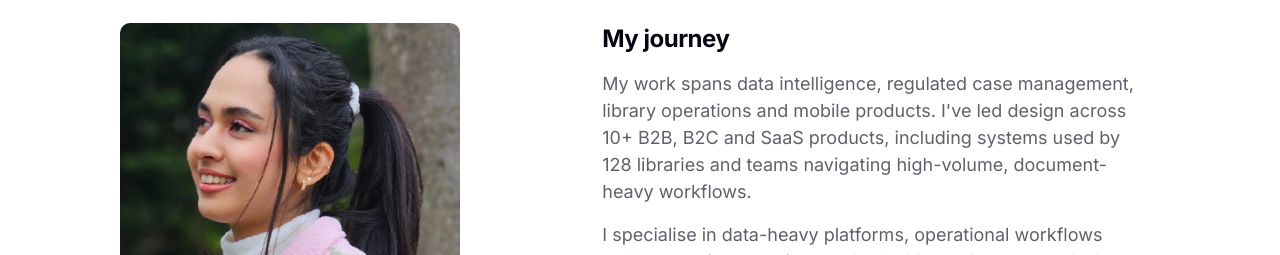
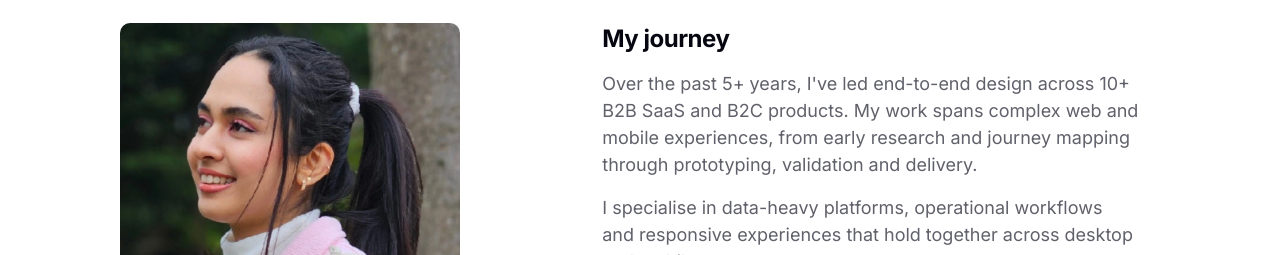
Before and after one commit to ehsangazar/zarabani, a React (Vite) app: page /about in a window 1280 px wide. Shown: the part 543-798 px from the top of the page. Built offline with nearby package versions, Linux system fonts and the light colour scheme; no server answers; a web font is replaced by a local one.

Commit message:
Refine About journey summary

```diff
--- a/src/pages/About.tsx
+++ b/src/pages/About.tsx
@@ -60,7 +60,7 @@ const About = () => {
       <header className="ms-intro"><p className="ms-eyebrow">About me</p><h1>Complex problems.<br />Clear, scalable workflows.</h1><p>I'm Zara, a Product Designer based in London with 5+ years designing complex B2B SaaS products across web and mobile.</p></header>
       <section className="ms-about-bio">
         <figure><img src="/zara.png" alt="Zara Bani" /><figcaption>Zara Bani · London, UK</figcaption></figure>
-        <div><h2>My journey</h2><p>My work spans data intelligence, regulated case management, library operations and mobile products. I've led design across 10+ B2B, B2C and SaaS products, including systems used by 128 libraries and teams navigating high-volume, document-heavy workflows.</p><p>I specialise in data-heavy platforms, operational workflows and responsive experiences that hold together across desktop and mobile.</p><h2>My approach</h2><p>I turn ambiguous problems into intuitive, scalable workflows through research, interaction design, prototyping and close collaboration with product and engineering teams.</p><p>I combine client discovery and usability testing with product data, then make the reasoning visible so teams can validate ideas and move with confidence.</p><Link className="ms-text-link ms-secondary-link" to="/resume">View my résumé ↗</Link></div>
+        <div><h2>My journey</h2><p>Over the past 5+ years, I've led end-to-end design across 10+ B2B SaaS and B2C products. My work spans complex web and mobile experiences, from early research and journey mapping through prototyping, validation and delivery.</p><p>I specialise in data-heavy platforms, operational workflows and responsive experiences that hold together across desktop and mobile.</p><h2>My approach</h2><p>I turn ambiguous problems into intuitive, scalable workflows through research, interaction design, prototyping and close collaboration with product and engineering teams.</p><p>I combine client discovery and usability testing with product data, then make the reasoning visible so teams can validate ideas and move with confidence.</p><Link className="ms-text-link ms-secondary-link" to="/resume">View my résumé ↗</Link></div>
       </section>
       <section className="ms-detail-section"><h2>Experience</h2><div>{experience.map(exp => <article className="ms-experience" key={exp.company}><p className="ms-eyebrow">{exp.period}</p><h3>{exp.title}</h3><p>{exp.company}</p><p>{exp.description}</p><ul>{exp.achievements.map(item => <li key={item}>{item}</li>)}</ul></article>)}</div></section>
       <section className="ms-detail-section"><h2>Skills & expertise</h2><ul className="ms-skills">{skills.map(skill => <li key={skill}>{skill}</li>)}</ul></section>
```
